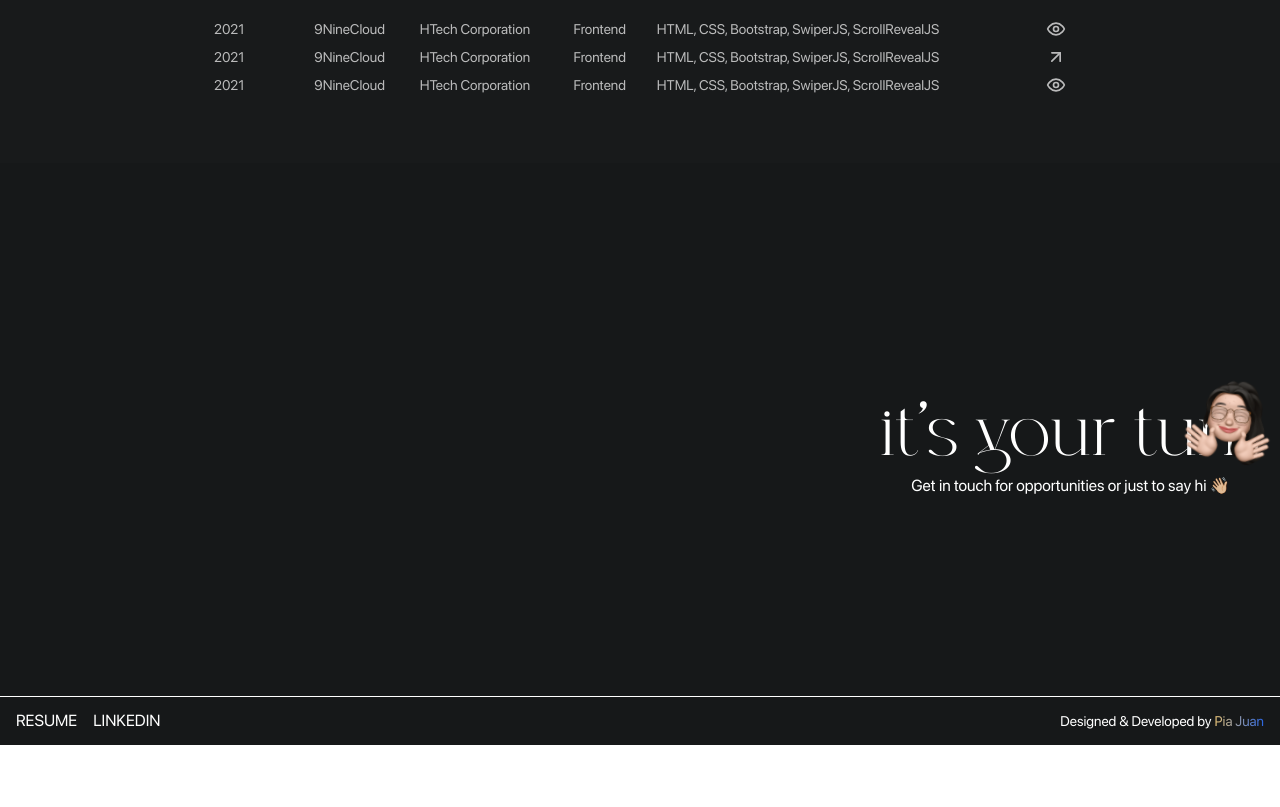
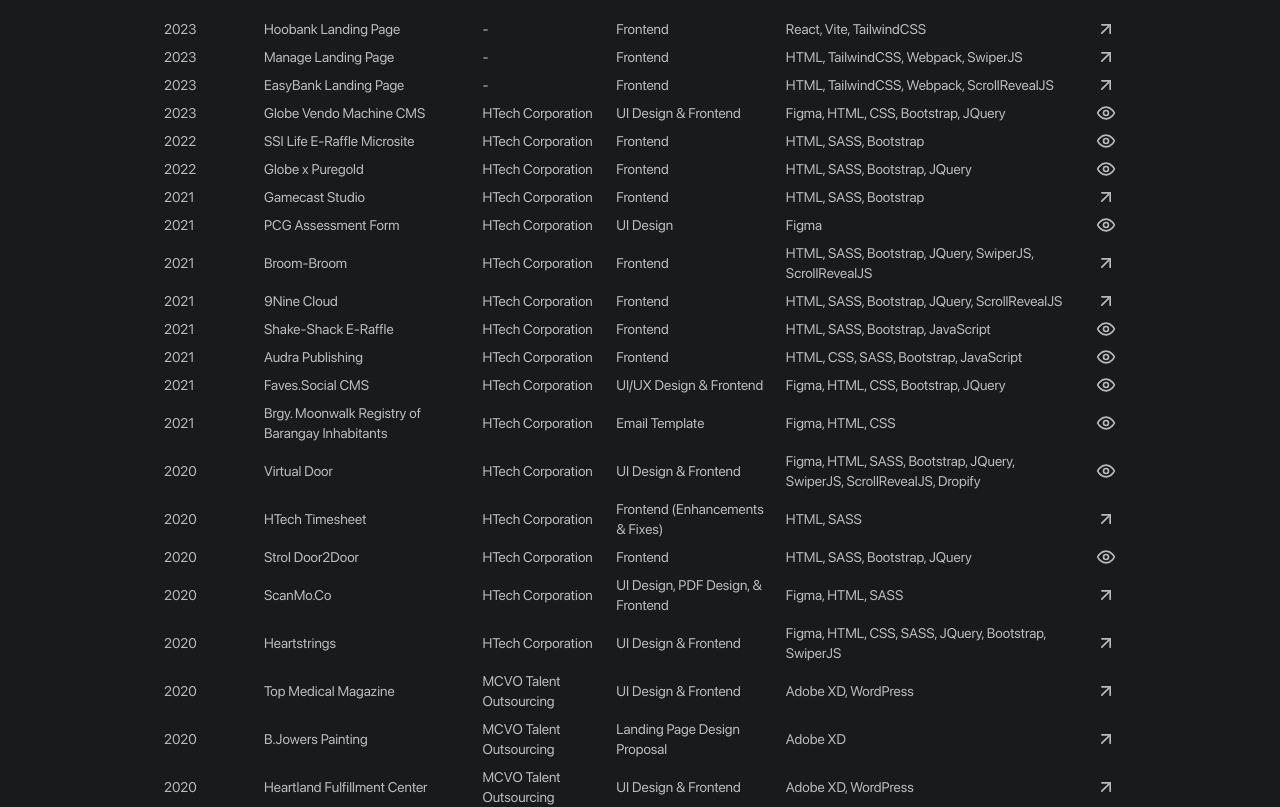
Before and after one commit to piajuan/piajuan-portfolio, a React (Vite) app: page /works in a window 1280 px wide. Shown: the part 1160-1967 px from the top of the page. Before the commit the page ends 1905 px from the top, so only its background shows below. Built offline with nearby package versions, Linux system fonts and the light colour scheme.

Commit message:
added projects in archives table

```diff
--- a/src/components/Archives.jsx
+++ b/src/components/Archives.jsx
@@ -14,7 +14,7 @@
 const Archives = () => {
   return (
     <section className='dark:bg-dark-300'>
-        <div className="container mx-auto m-8 py-16 max-w-[900px]">
+        <div className="container mx-auto m-8 py-16 max-w-[1000px]">
             <h3 className='font-tertiary uppercase text-center mb-4 dark:text-white'>Archives</h3>
             <Table>
                 <TableHeader>
--- a/src/constants/index.js
+++ b/src/constants/index.js
@@ -159,28 +159,211 @@
 
 export const archives = [
     {
-      year: "2021",
-      project: "9NineCloud",
+      year: "2023",
+      project: "Hoobank Landing Page",
+      company: "-",
+      role: "Frontend",
+      tech: "React, Vite, TailwindCSS",
+      link: "https://hoobank-piajuan.vercel.app/",
+    },
+    {
+      year: "2023",
+      project: "Manage Landing Page",
+      company: "-",
+      role: "Frontend",
+      tech: "HTML, TailwindCSS, Webpack, SwiperJS",
+      link: "https://piajuan.github.io/fm-manage-landing/",
+    },
+    {
+      year: "2023",
+      project: "EasyBank Landing Page",
+      company: "-",
+      role: "Frontend",
+      tech: "HTML, TailwindCSS, Webpack, ScrollRevealJS",
+      link: "https://piajuan.github.io/fm-easybank/",
+    },
+    {
+      year: "2023",
+      project: "Globe Vendo Machine CMS",
+      company: "HTech Corporation",
+      role: "UI Design & Frontend",
+      tech: "Figma, HTML, CSS, Bootstrap, JQuery",
+      link: undefined,
+    },
+    {
+      year: "2022",
+      project: "SSI Life E-Raffle Microsite",
       company: "HTech Corporation",
       role: "Frontend",
-      tech: "HTML, CSS, Bootstrap, SwiperJS, ScrollRevealJS",
+      tech: "HTML, SASS, Bootstrap",
+      link: undefined,
+    },
+    {
+      year: "2022",
+      project: "Globe x Puregold",
+      company: "HTech Corporation",
+      role: "Frontend",
+      tech: "HTML, SASS, Bootstrap, JQuery",
+      link: undefined,
+    },
+    // {
+    //   year: "2021",
+    //   project: "influeNFT/NFTBistro",
+    //   company: "HTech Corporation",
+    //   role: "Frontend",
+    //   tech: "HTML, SASS, Bootstrap",
+    //   link: "https://gamecast.studio/",
+    // },
+    {
+      year: "2021",
+      project: "Gamecast Studio",
+      company: "HTech Corporation",
+      role: "Frontend",
+      tech: "HTML, SASS, Bootstrap",
+      link: "https://gamecast.studio/",
+    },
+    {
+      year: "2021",
+      project: "PCG Assessment Form",
+      company: "HTech Corporation",
+      role: "UI Design",
+      tech: "Figma",
       link: undefined,
     },
     {
       year: "2021",
-      project: "9NineCloud",
+      project: "Broom-Broom",
       company: "HTech Corporation",
       role: "Frontend",
-      tech: "HTML, CSS, Bootstrap, SwiperJS, ScrollRevealJS",
-      link: "google.com"
+      tech: "HTML, SASS, Bootstrap, JQuery, SwiperJS, ScrollRevealJS",
+      link: "https://broom-broom.com/client/home",
     },
     {
       year: "2021",
-      project: "9NineCloud",
+      project: "9Nine Cloud",
       company: "HTech Corporation",
       role: "Frontend",
-      tech: "HTML, CSS, Bootstrap, SwiperJS, ScrollRevealJS",
+      tech: "HTML, SASS, Bootstrap, JQuery, ScrollRevealJS",
+      link: "https://9nine.cloud/",
+    },
+    {
+      year: "2021",
+      project: "Shake-Shack E-Raffle",
+      company: "HTech Corporation",
+      role: "Frontend",
+      tech: "HTML, SASS, Bootstrap, JavaScript",
       link: undefined,
     },
-
+    {
+      year: "2021",
+      project: "Audra Publishing",
+      company: "HTech Corporation",
+      role: "Frontend",
+      tech: "HTML, CSS, SASS, Bootstrap, JavaScript",
+      link: undefined,
+    },
+    {
+      year: "2021",
+      project: "Faves.Social CMS",
+      company: "HTech Corporation",
+      role: "UI/UX Design & Frontend",
+      tech: "Figma, HTML, CSS, Bootstrap, JQuery",
+      link: undefined
+    },
+    {
+      year: "2021",
+      project: "Brgy. Moonwalk Registry of Barangay Inhabitants",
+      company: "HTech Corporation",
+      role: "Email Template",
+      tech: "Figma, HTML, CSS",
+      link: undefined,
+    },
+    {
+        year: "2020",
+        project: "Virtual Door",
+        company: "HTech Corporation",
+        role: "UI Design & Frontend",
+        tech: "Figma, HTML, SASS, Bootstrap, JQuery, SwiperJS, ScrollRevealJS, Dropify",
+        link: undefined,
+    },
+    {
+        year: "2020",
+        project: "HTech Timesheet",
+        company: "HTech Corporation",
+        role: "Frontend (Enhancements & Fixes)",
+        tech: "HTML, SASS",
+        link: "https://timesheet.htechcorp.net/",
+    },
+    {
+        year: "2020",
+        project: "Strol Door2Door",
+        company: "HTech Corporation",
+        role: "Frontend",
+        tech: "HTML, SASS, Bootstrap, JQuery",
+        link: undefined,
+    },
+    {
+        year: "2020",
+        project: "ScanMo.Co",
+        company: "HTech Corporation",
+        role: "UI Design, PDF Design, & Frontend",
+        tech: "Figma, HTML, SASS",
+        link: "https://www.scanmo.co/",
+    },
+    {
+        year: "2020",
+        project: "Heartstrings",
+        company: "HTech Corporation",
+        role: "UI Design & Frontend",
+        tech: "Figma, HTML, CSS, SASS, JQuery, Bootstrap, SwiperJS",
+        link: "https://heartstringsbags.com/",
+    },
+    {
+        year: "2020",
+        project: "Top Medical Magazine",
+        company: "MCVO Talent Outsourcing",
+        role: "UI Design & Frontend",
+        tech: "Adobe XD, WordPress",
+        link: "https://xd.adobe.com/view/961606bb-cdd6-41d4-a3fe-ad3c8cdfd592-c345/?fullscreen&hints=off",
+    },
+    {
+        year: "2020",
+        project: "B.Jowers Painting",
+        company: "MCVO Talent Outsourcing",
+        role: "Landing Page Design Proposal",
+        tech: "Adobe XD",
+        link: "https://xd.adobe.com/view/70ee2a29-42e8-47f3-b571-7bdddb622e36-25bd/?fullscreen&hints=off",
+    },
+    {
+        year: "2020",
+        project: "Heartland Fulfillment Center",
+        company: "MCVO Talent Outsourcing",
+        role: "UI Design & Frontend",
+        tech: "Adobe XD, WordPress",
+        link: "https://xd.adobe.com/view/78c77670-f06e-454a-8ebd-4543abb4d802-2d94/?fullscreen&hints=off",
+    },
+    {
+        year: "2019",
+        project: "Rabine (Exterior Facilities Company)",
+        company: "MCVO Talent Outsourcing",
+        role: "Landing Page Design Proposal",
+        tech: "Adobe XD",
+        link: "https://xd.adobe.com/view/f5104710-8c4f-499c-8e3d-2cf4fc706a8c-a043/?fullscreen&hints=off",
+    },
+    {
+        year: "2019",
+        project: "Wilson Sarkis Photography & Cinematography ",
+        company: "MCVO Talent Outsourcing",
+        role: "UI Design Proposal",
+        tech: "Adobe XD",
+        link: "https://xd.adobe.com/view/a59bbb65-226c-46ce-58dd-01773278a14f-d3aa/?fullscreen&hints=off",
+    },
+    {
+        year: "2019",
+        project: "Triad Embryonics (Consulting)",
+        company: "MCVO Talent Outsourcing",
+        role: "Landing Page Design Proposal",
+        tech: "Adobe XD",
+        link: "https://xd.adobe.com/view/88f586fd-39dc-4abd-99cf-b025e037b708-dda6/?fullscreen&hints=off",
+    },
   ]
```
